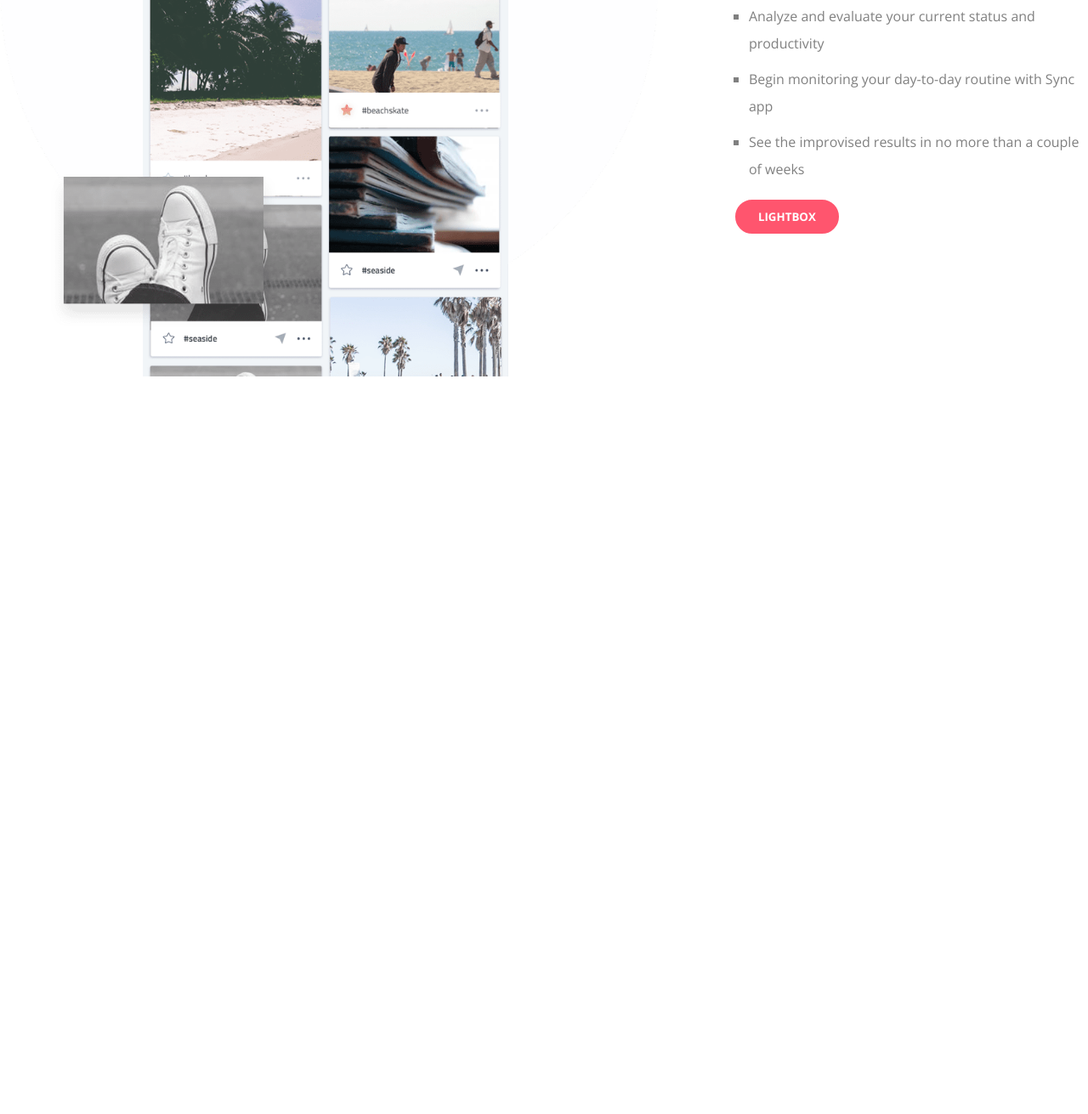
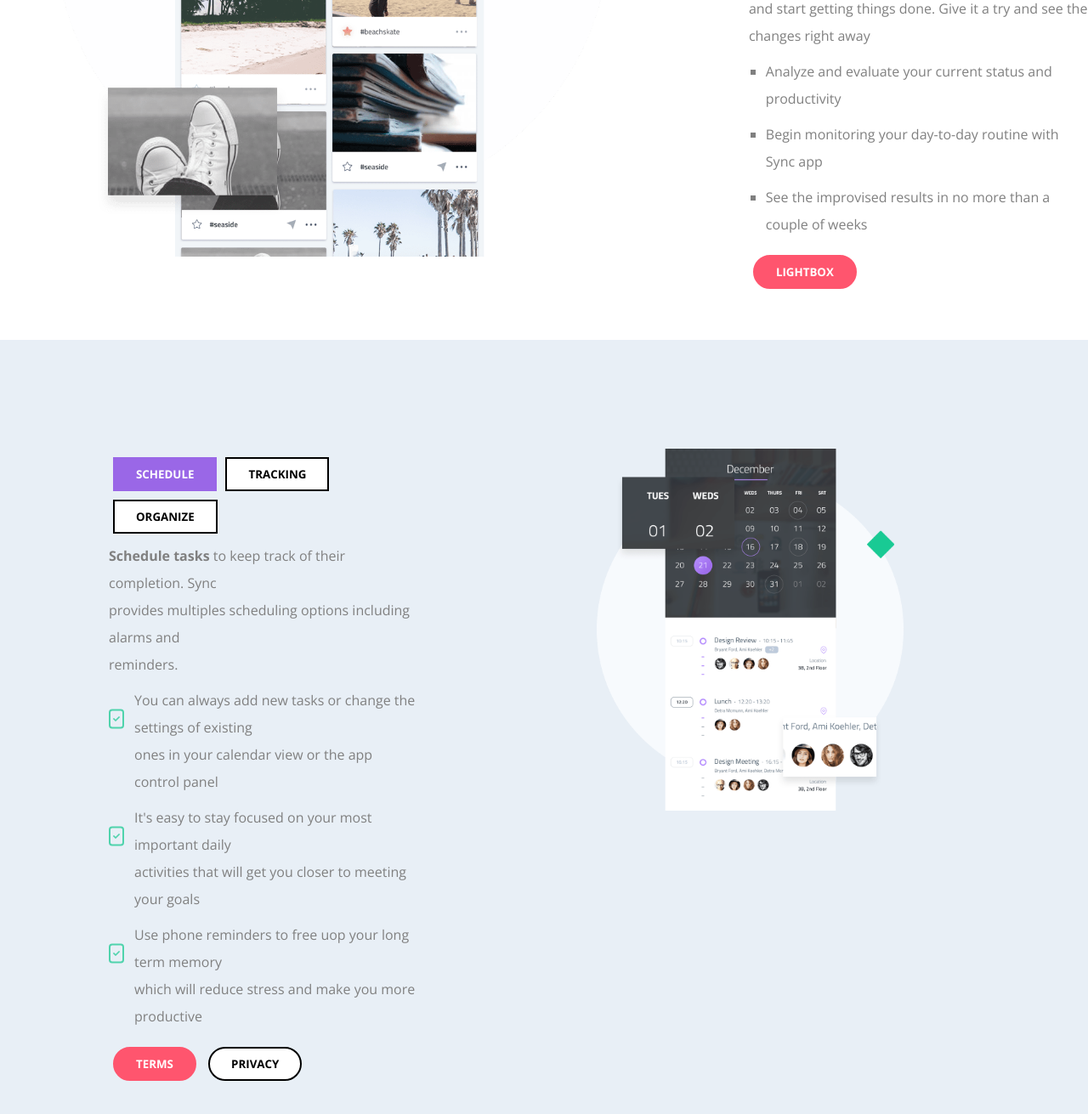
Before and after one commit to MariaGarciaJordan/proyecto-replica, a plain HTML site: page pages/organize-your-time-page.html in a window 1280 px wide. Shown: the part 469-1780 px from the top of the page at 85% size. Before the commit the page ends 932 px from the top, so only its background shows below. Drawn offline with nearby package versions, Linux system fonts and the light colour scheme.

Commit message:
Add content in calendar page

```diff
--- /dev/null
+++ b/css/style-calendar-page.css
@@ -0,0 +1,173 @@
+
+@import url(https://fonts.googleapis.com/css?family=Open+Sans:400,400i,700&display=swap&subset=latin-ext);
+
+* {
+    box-sizing: border-box;
+    margin: 0;
+    padding: 0;
+    font-family: 'Open sans', sans-serif;
+}
+
+.calendar {
+    display: flex;
+    background-color: #e8eff6;
+    margin-top: 50px;
+}
+
+.schedule {
+    max-width: 60%;
+    margin-top: 10%;
+    margin-bottom: 10%;
+    margin-left: 10%;
+    margin-right: auto;
+}
+
+.schedule-row {
+    display: flex;
+}
+
+.schedule-button-1 {
+    font-weight: 700;
+    color: #ffffff;
+    padding: 9px 25px;
+    margin: 10px 5px 0px 5px;
+    background: #9a67e7;
+    border: solid 2px #9a67e7;
+    border-radius: 0px;
+    cursor: pointer;
+    transition: all 0.3s ease 0;
+    position: relative;
+    text-transform: uppercase;
+}
+
+.schedule-button {
+    font-weight: 700;
+    color: black;
+    padding: 9px 25px;
+    margin: 10px 5px 0px 5px;
+    background: white;
+    border: solid 2px black;
+    border-radius: 0px;
+    cursor: pointer;
+    transition: all 0.3s ease 0;
+    position: relative;
+    text-transform: uppercase;
+}
+
+.schedule-button-1:hover {
+    color: #9a67e7;
+    background-color: white;
+}
+
+.schedule-button:hover {
+    color: white;
+    background-color: black;
+}
+
+.organize-p {
+    margin-top: 10px;
+    line-height: 2;
+    color: grey;
+}
+
+.list-schedule {
+    list-style-type: none;
+    margin-top: 10px;
+    margin-bottom: 10px;
+}
+
+.list-schedule li {
+  padding-left: 30px;
+  position: relative;
+  line-height: 1.6;
+}
+
+.list-schedule p {
+    margin-top: 10px;
+    line-height: 2;
+    color: grey;
+}
+
+.list-schedule li::before {
+  content: "\f00c";
+  font-family: "Font Awesome 5 Free";
+  font-weight: 700;
+  color: #4fd3ac;
+  position: absolute;
+  left: 0;
+  top: 30%;
+  transform: translateY(-50%);
+  font-size: 8px;
+  margin-right: 10px;
+  border: 2px solid #4fd3ac;
+  border-radius: 4px;
+  padding: 3px;
+}
+
+.section-imagecalendar {
+    margin-top: 10%;
+    margin-bottom: 10%;
+    margin-left: 5%;
+}
+
+.imagecalendar {
+    max-width: 50%;
+    display: flex;
+    margin-bottom: 10%;
+    margin-left: 20%;
+    margin-right: auto;
+}
+
+.btn-terms button {
+    font-weight: 700;
+    color: #ffffff;
+    padding: 9px 25px;
+    margin: 10px 5px 0px 5px;
+    background: #ff556e;
+    border: solid 2px #ff556e;
+    border-radius: 50px;
+    cursor: pointer;
+    transition: all 0.3s ease 0;
+    position: relative;
+    text-transform: uppercase;
+}
+
+.btn-terms button:hover {
+    background-color: #f7fafd;
+    color: #ff556e;
+    transform: scale(1.1);
+}
+
+.btn-privacy button {
+    font-weight: 700;
+    color: black;
+    padding: 9px 25px;
+    margin: 10px 5px 0px 5px;
+    background: white;
+    border: solid 2px black;
+    border-radius: 50px;
+    cursor: pointer;
+    transition: all 0.3s ease 0;
+    position: relative;
+    text-transform: uppercase;
+}
+
+.btn-privacy button:hover {
+    background-color: black;
+    color: white;
+    transform: scale(1.1);
+}
+
+
+@media (max-width: 768px) {
+    .calendar {
+        flex-direction: column;
+    }
+
+    .schedule,
+    .imagecalendar {
+        max-width: 40%;
+        margin-left: auto;
+        margin-right: auto;
+    }
+}
--- a/css/style-page2.css
+++ b/css/style-organize-page.css
@@ -10,6 +10,7 @@
 
 .book-container {
     display: flex;
+    margin-bottom: 30px;
 }
 
 
@@ -62,12 +63,13 @@
 }
 
 .section-imageorganize {
+    margin-left: 5%;
     margin-bottom: 20px;
 }
 
 
 .imageorganize {
-    max-width: 90%;
+    max-width: 80%;
     display: flex;
 }
 
@@ -78,9 +80,11 @@
     }
 
     .organize-your-time,
+    .organize-your-time h1
     .imageorganize {
-        max-width: 100%;
+        max-width: 50%;
         margin-left: auto;
         margin-right: auto;
+        font-size: 80%;
     }
 }
--- a/pages/organize-your-time-page.html
+++ b/pages/organize-your-time-page.html
@@ -3,8 +3,11 @@
 <head>
     <meta charset="UTF-8">
     <meta name="viewport" content="width=device-width, initial-scale=1.0">
+    <link rel="stylesheet" href="https://use.fontawesome.com/releases/v5.12.1/css/all.css" crossorigin="anonymous">
+    <link rel="stylesheet" href="https://cdnjs.cloudflare.com/ajax/libs/font-awesome/5.15.3/css/all.min.css" integrity="sha384-Pn538un4Qj4yiZKq0v78M4a4/MzN/4l+3w5NNteCwoJ2cFAEmWvS02+WOIaH14kN" crossorigin="anonymous">
     <link rel="stylesheet" href="https://use.fontawesome.com/releases/v5.8.1/css/all.css" integrity="sha384-50oBUHEmvpQ+1lW4y57PTFmhCaXp0ML5d60M1M7uH2+nqUivzIebhndOJK28anvf" crossorigin="anonymous">
-    <link rel="stylesheet" href="../css/style-page2.css">
+    <link rel="stylesheet" href="../css/style-organize-page.css">
+    <link rel="stylesheet" href="../css/style-calendar-page.css">
 </head>
 <body>
     <div class="book-container">
@@ -26,5 +29,34 @@
             <a href="https://factoriaf5.org/" class="btn"><button>lightbox</button></a>
         </section>
     </div>
+    <div class="calendar">
+        <section class="schedule">
+            <div class="schedule-row">
+                <button class="schedule-button-1">schedule</button>
+                <button class="schedule-button">tracking</button>
+            </div>
+            <div class="schedule-row">
+                <button class="schedule-button">organize</button>
+            </div>
+            <p class="organize-p">
+                <b>Schedule tasks</b> to keep track of their completion. Sync<br>provides multiples
+                scheduling options including alarms and<br>reminders.
+            </p>
+            <ul class="list-schedule">
+
+                <li><p>You can always add new tasks or change the settings of existing<br>ones in your calendar
+                    view or the app control panel</p></li>
+
+                <li><p>It's easy to stay focused on your most important daily<br>activities that will get you closer
+                    to meeting your goals</p></li>
+                <li><p>Use phone reminders to free uop your long term memory<br>which will reduce stress and make you more productive</li></p>
+            </ul>
+            <a href="https://factoriaf5.org/" class="btn-terms"><button>terms</button></a>
+            <a href="https://factoriaf5.org/" class="btn-privacy"><button>privacy</button></a>
+        </section>
+        <section class="section-imagecalendar">
+            <img class="imagecalendar" src="../images/calendar.png" alt="Cascada de imagenes con Calendario">
+        </section>
+    </div>
 </body>
 </html>
```
Also changed, not shown: index.html (+3 -2 lines), pages/mobile-app-page.html (+1 -1 lines), css/style-mobile-page.css (renamed from css/style-page1.css), images/calendar.png (added).
